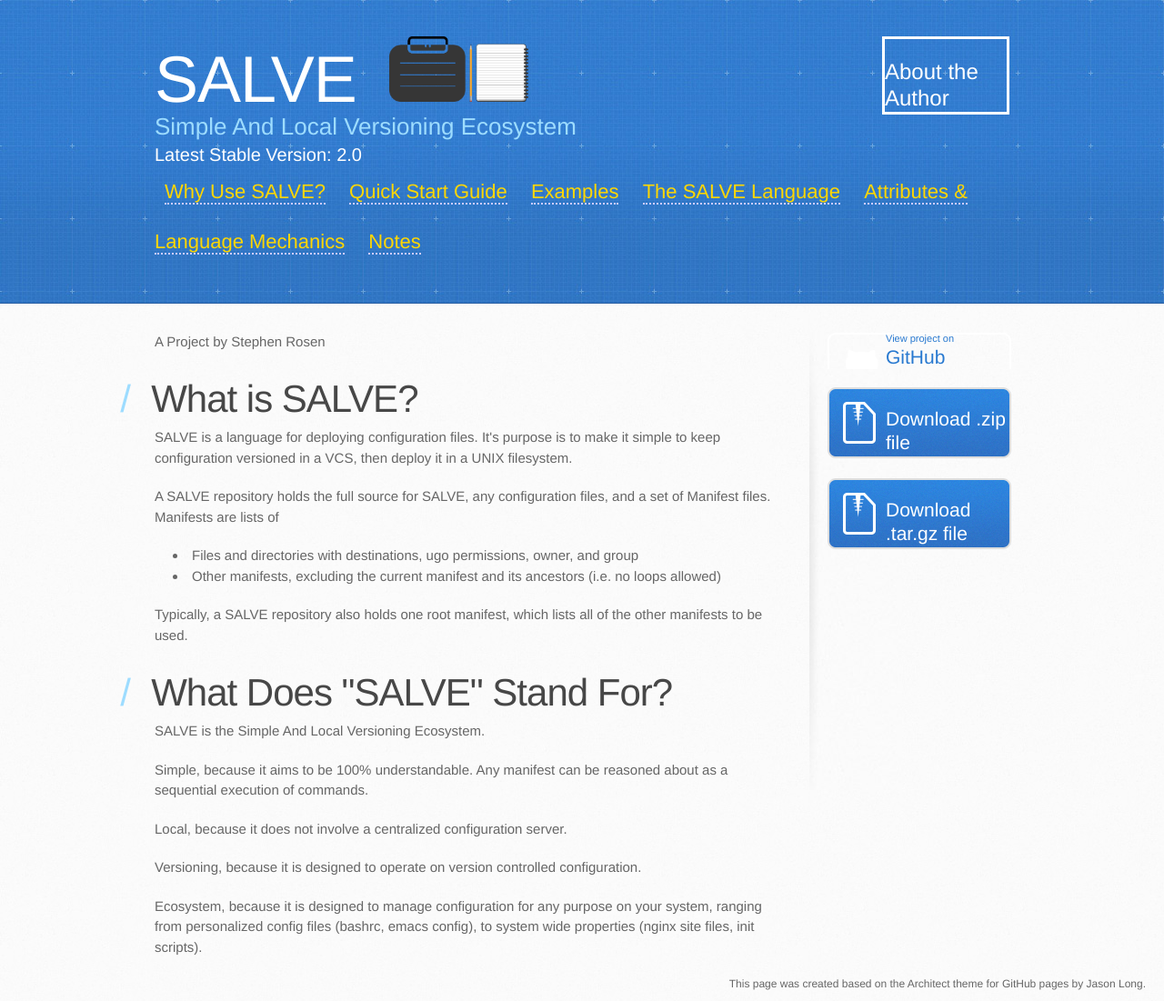
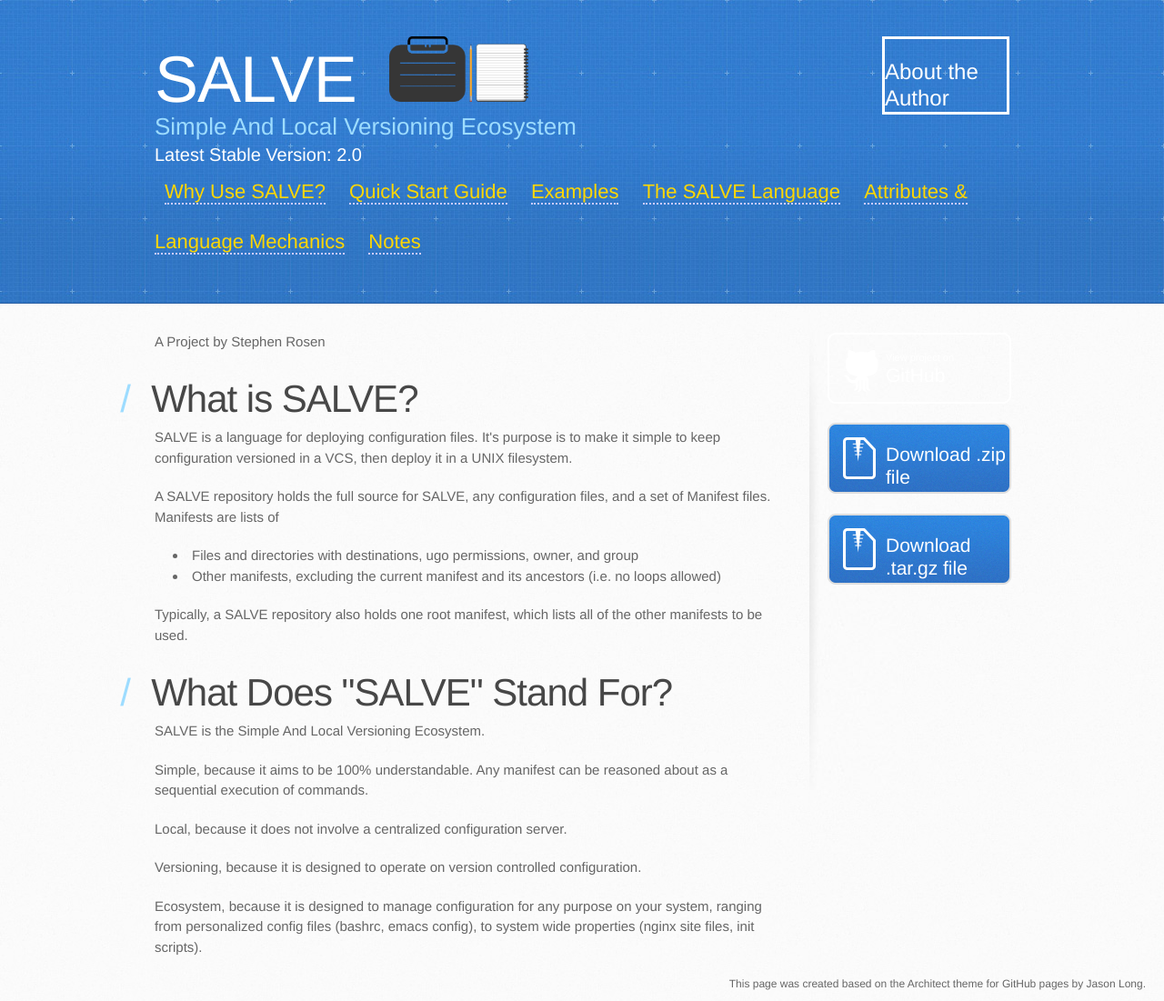
Before and after one commit to sirosen/salve.sirosen.net, a Jekyll site: the page built from index.html, in a window 1280 px wide. Shown: the whole page at 91% size. Built offline with Jekyll 4.4.1, drawn with Linux system fonts in a browser that asks for light colours; some web fonts are replaced.

Commit message:
GitHub button fixes.

```diff
--- a/_includes/footer.html
+++ b/_includes/footer.html
@@ -1,6 +1,6 @@
         </section>
       <aside id="sidebar">
-        <a href="https://github.com/sirosen/SALVE" class="github-button">
+        <a href="https://github.com/sirosen/SALVE" class="button github">
             <small>View project on</small>
             GitHub
         </a>
--- a/stylesheets/stylesheet.css
+++ b/stylesheets/stylesheet.css
@@ -162,7 +162,6 @@ header a.button {
   position: absolute;
   right: 0;
   top: 0;
-  vertical-align: middle;
   border-style: solid;
   border-width: 3px;
 }
@@ -175,16 +174,12 @@ aside a.button {
   margin-bottom: 20px;
   font-size: 21px;
 }
-aside a.github-button small {
+
+aside a.button.github small {
   display: block;
   font-size: 11px;
 }
-aside a.github-button {
-  width: 138px;
-  padding-left: 64px;
-  display: block;
-  margin-bottom: 20px;
-  font-size: 21px;
+aside a.button.github {
   background: transparent url(../images/github-button.png) 0 0 no-repeat;
 }
 
```
